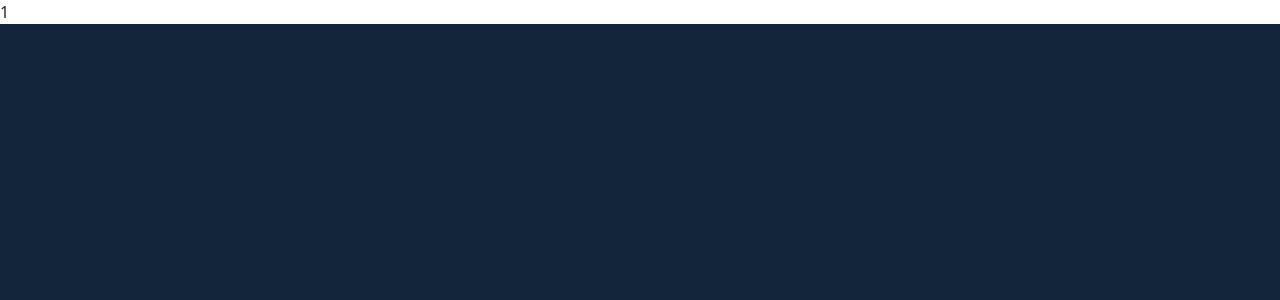
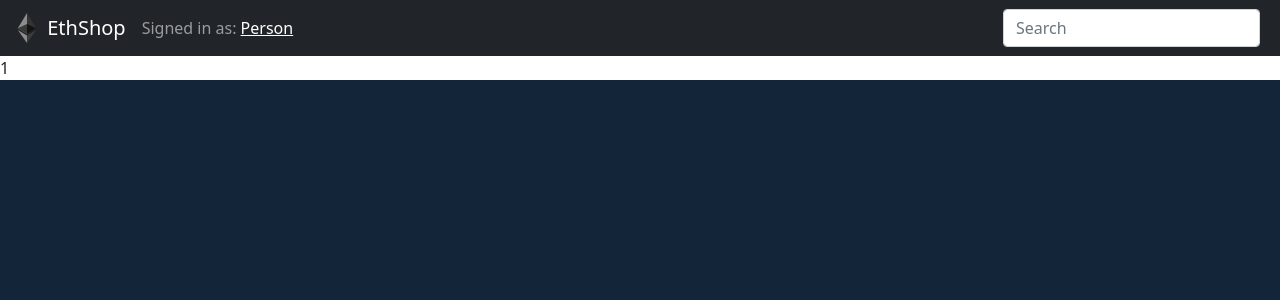
Before and after one commit to FedericoTorres233/EthShop, a Next.js app: page /category/1 in a window 1280 px wide. Shown: the top 300 px of the page. Built offline with nearby package versions, Linux system fonts and the light colour scheme.

Commit message:
feat: make navbar appear in all pages

```diff
--- a/pages/_app.js
+++ b/pages/_app.js
@@ -1,6 +1,7 @@
 import "../styles/globals.css";
 import Head from "next/head";
-import '../node_modules/bootstrap/dist/css/bootstrap.min.css';
+import "../node_modules/bootstrap/dist/css/bootstrap.min.css";
+import NavBar from "../components/NavBar";
 
 function MyApp({ Component, pageProps }) {
   return (
@@ -12,6 +13,7 @@ function MyApp({ Component, pageProps }) {
         <link rel="shortcut icon" href="/favicon.svg" />
       </Head>
       <main>
+        <NavBar />
         <Component {...pageProps} />
       </main>
     </>
--- a/pages/index.js
+++ b/pages/index.js
@@ -1,13 +1,11 @@
 import Image from "next/image";
 import Categories from "../components/Categories";
 import MyCarousel from "../components/MyCarousel";
-import NavBar from "../components/NavBar";
 
 export default function Home() {
   return (
     <>
     <header style={{background:"hsl(210, 50%, 15%)"}}>
-      <NavBar />
       <MyCarousel />
       <Categories/>
       </header>
```
